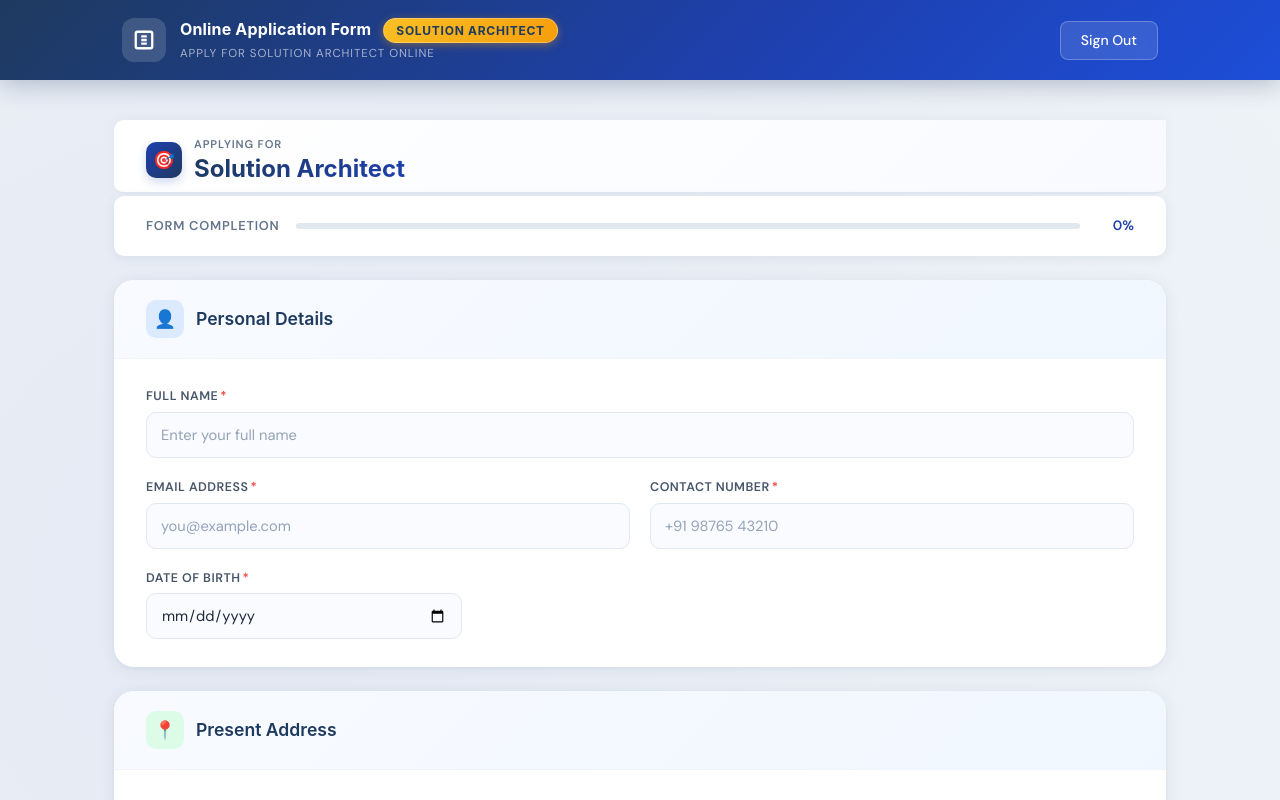
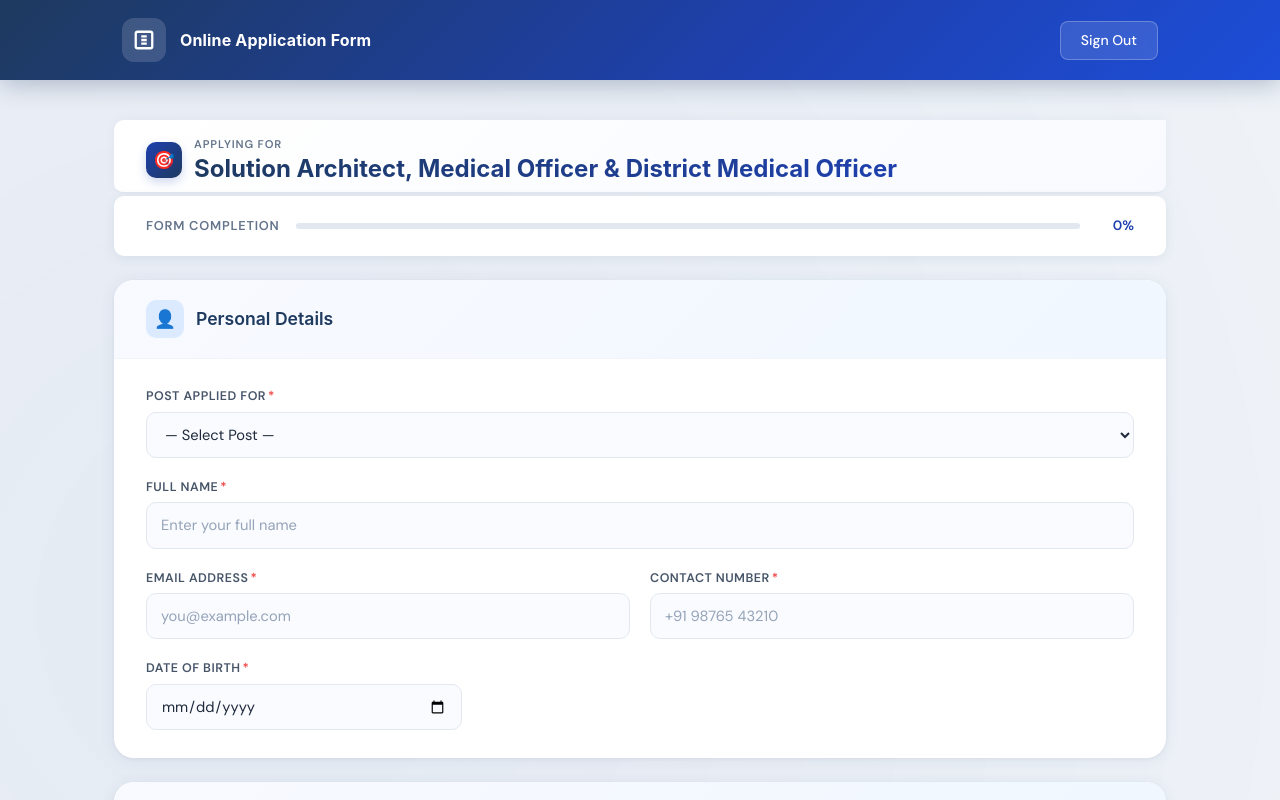
Before and after one commit to nitishdola/sha-recruitment-frontend, a React (Vite) app: page /user-dashboard in a window 1280 px wide. Shown: the top 800 px of the page. Built offline with nearby package versions, Linux system fonts and the light colour scheme.

Commit message:
Changes made as  per HR mail

```diff
--- a/src/components/UserDashboard.jsx
+++ b/src/components/UserDashboard.jsx
@@ -518,6 +518,7 @@ function ErrorPanel({ errors, onDismiss }) {
 
 export default function UserDashboard() {
   const [form, setForm] = useState({
+    post_applied: "",
     name: "",
     email: "",
     mobile: "",
@@ -661,11 +662,11 @@ export default function UserDashboard() {
               <div>
                 <div className="header-title">
                   Online Application Form
-                  <span className="header-role">Solution Architect</span>
+                  {/* <span className="header-role">Solution Architect</span> */}
                 </div>
-                <div className="header-subtitle">
+                {/* <div className="header-subtitle">
                   Apply for Solution Architect Online
-                </div>
+                </div> */}
               </div>
             </div>
             <button onClick={logout} className="logout-btn">
@@ -680,7 +681,9 @@ export default function UserDashboard() {
               <div className="post-icon">🎯</div>
               <div>
                 <div className="post-label">Applying for</div>
-                <div className="post-name-large">Solution Architect</div>
+                <div className="post-name-large">
+                  Solution Architect, Medical Officer & District Medical Officer
+                </div>
               </div>
             </div>
           </div>
@@ -709,6 +712,31 @@ export default function UserDashboard() {
                 <h2 className="card-title">Personal Details</h2>
               </div>
               <div className="card-body">
+                <div
+                  className="field-grid"
+                  style={{ gridTemplateColumns: "1fr" }}
+                >
+                  <FieldGroup label="Post Applied For" required>
+                    <select
+                      name="post_applied"
+                      onChange={handleChange}
+                      className="field-input"
+                      value={form.post_applied}
+                      required
+                    >
+                      <option value="">— Select Post —</option>
+                      <option value="solution_architect">
+                        Solution Architect
+                      </option>
+                      <option value="medical_officer">Medical Officer</option>
+                      <option value="district_medical_officer">
+                        District Medical Officer
+                      </option>
+                    </select>
+                  </FieldGroup>
+                </div>
+                <div style={{ marginTop: "1.25rem" }} />
+
                 <div
                   className="field-grid"
                   style={{ gridTemplateColumns: "1fr" }}
```
